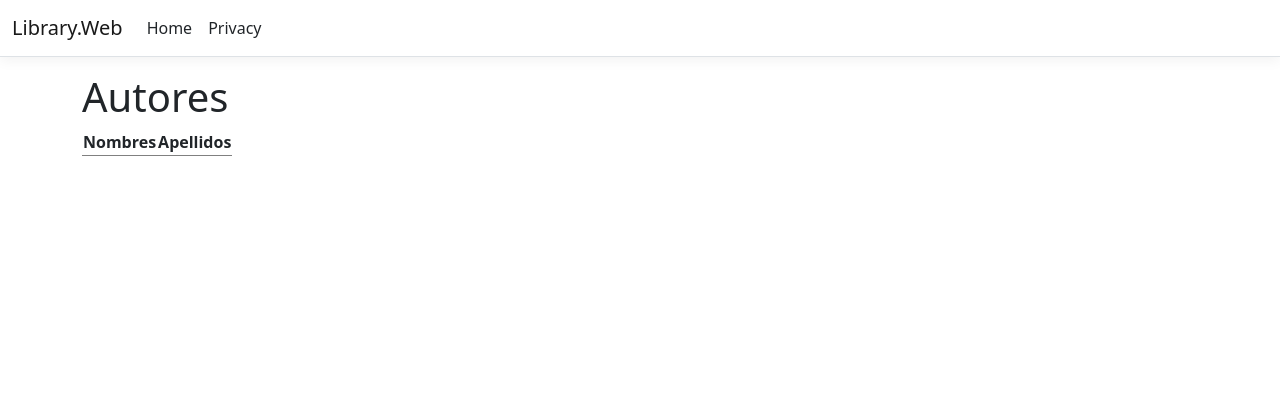
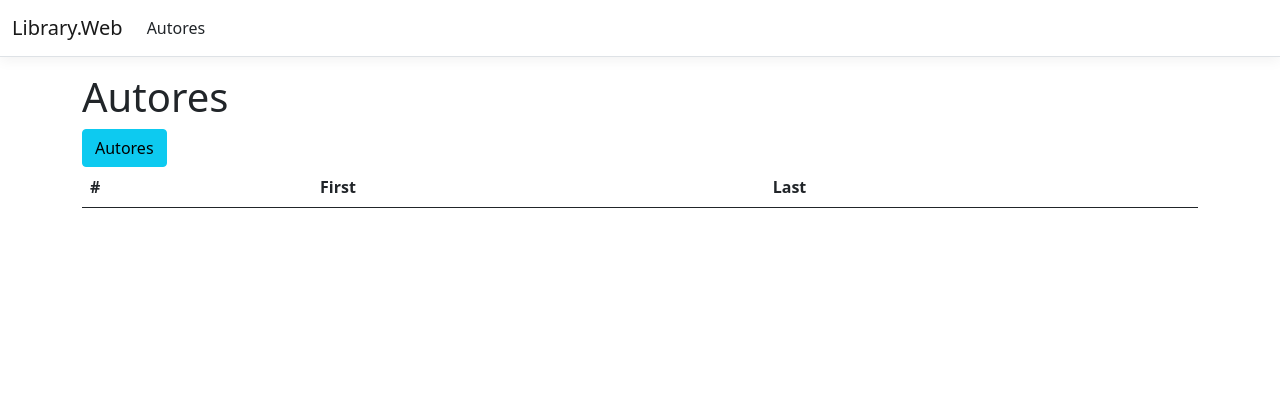
Before and after one commit to jherson17/Library.web, an ASP.NET Core app: page /Authors in a window 1280 px wide. Shown: the top 420 px of the page. Run offline with ASP.NET Core 8, Linux system fonts and the light colour scheme; lists and menus that the app fills with data are empty; style sheets or scripts are compiled from the project's sources.

Commit message:
Creacion De Vista Creacion para añadir Datos, junto con modificaciones en el layout que es la herencia

```diff
--- a/Library.Web/Controllers/AuthorsController.cs
+++ b/Library.Web/Controllers/AuthorsController.cs
@@ -1,5 +1,6 @@
 using Library.Web.Data; // Importa el espacio de nombres que contiene las clases relacionadas con el acceso a datos.
 using Library.Web.Data.Entities; // Importa el espacio de nombres que contiene las entidades de datos.
+using Library.Web.DTO;
 using Microsoft.AspNetCore.Mvc; // Importa el espacio de nombres que contiene las clases relacionadas con ASP.NET Core MVC.
 using Microsoft.EntityFrameworkCore; // Importa el espacio de nombres que contiene las clases relacionadas con Entity Framework Core.
 
@@ -16,6 +17,7 @@ namespace Library.Web.Controllers
             _context = context; // Asigna el contexto de datos recibido al campo privado.
         }
 
+        [HttpGet]
         // Acción para mostrar la lista de autores.
         public async Task<IActionResult> Index()
         {
@@ -25,5 +27,43 @@ namespace Library.Web.Controllers
             // Devuelve una vista pasando la lista de autores como modelo.
             return View(list);
         }
+        [HttpGet]
+        public async Task<IActionResult> Create()
+        {
+
+            return View();
+        }
+
+        //al crear un post en create lo creamos en el controller
+        // Acción HTTP POST para crear un nuevo autor.
+        [HttpPost]
+        public async Task<IActionResult> Create(AuthorDTO dto)
+        {
+            try
+            {
+                if (!ModelState.IsValid)
+                {
+                    return View(dto);// Si los datos del modelo no son válidos, vuelve a la vista de creación.
+                }
+                // Crea un nuevo objeto Author utilizando los datos del DTO recibido.
+                Author author = new Author
+                {
+                    Name = dto.Name,
+                    Last_Name = dto.Last_Name
+                };
+                // Agrega el nuevo autor al contexto de datos.
+                await _context.Authors.AddAsync(author);
+                // Guarda los cambios en la base de datos.
+                await _context.SaveChangesAsync();
+                // Redirige al usuario a la acción Index después de crear exitosamente el autor.
+                return RedirectToAction(nameof(Index));
+            }
+            catch (Exception ex)
+            {
+
+                return RedirectToAction(nameof(Index));
+            }
+
+        }
     }
 }
--- a/Library.Web/Views/Authors/Index.cshtml
+++ b/Library.Web/Views/Authors/Index.cshtml
@@ -1,15 +1,17 @@
 @{
     ViewData["Title"] = "Index"; // Establece el título de la página.
 }
-@* //estan herdando de layaout *@
+@* //estan heredando de layaout *@
 <h1>Autores</h1>
-<div class="row">
-    <div class="table">
-        <table class="table-responsive">
+
+<!-- Enlace para dirigirse a la acción 'Create' del controlador -->
+<a class="btn btn-info" asp-action="Create">Autores</a>
+<table class="table">
     <thead>
         <tr>
-                    <th>Nombres</th>
-                    <th>Apellidos</th>
+            <th scope="col">#</th>
+            <th scope="col">First</th>
+            <th scope="col">Last</th>
         </tr>
     </thead>
     <tbody>
@@ -22,5 +24,3 @@
         }
     </tbody>
 </table>
-    </div>
-</div>
--- a/Library.Web/Views/Shared/_Layout.cshtml
+++ b/Library.Web/Views/Shared/_Layout.cshtml
@@ -19,12 +19,11 @@
                 </button>
                 <div class="navbar-collapse collapse d-sm-inline-flex justify-content-between">
                     <ul class="navbar-nav flex-grow-1">
+                       @*  cree conexion en el layout que se hereda en las demas vistas para que se relacion con Index *@
                         <li class="nav-item">
-                            <a class="nav-link text-dark" asp-area="" asp-controller="Home" asp-action="Index">Home</a>
+                            <a class="nav-link text-dark" asp-area="" asp-controller="Authors" asp-action="Index">Autores</a>
                         </li>
-                        <li class="nav-item">
-                            <a class="nav-link text-dark" asp-area="" asp-controller="Home" asp-action="Privacy">Privacy</a>
-                        </li>
+
                     </ul>
                 </div>
             </div>
```
Also changed, not shown: Library.Web/DTO/AuthorDTO.cs (added, +17 -0 lines), Library.Web/Data/Entities/Author.cs (+5 -2 lines), Library.Web/Views/Authors/Create.cshtml (added, +30 -0 lines), 14 other files. Lines whose indentation alone changed are shown as unchanged.
